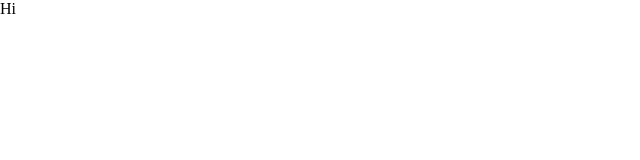
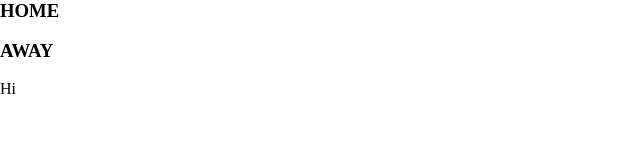
Before and after one commit to pantstootight/GettGit, a website: page index.html in a window 1280 px wide. Shown: the whole page, without its empty margins (0-640 px from the left). Drawn offline with nearby package versions, Linux system fonts and the light colour scheme.

Commit message:
Update index.html
updating html file

```diff
--- a/index.html
+++ b/index.html
@@ -1,6 +1,12 @@
 <html>
     <head><link rel="stylesheet" href="https://cdnjs.cloudflare.com/ajax/libs/normalize/8.0.1/normalize.css"></head>
     <body>
+        <div class="container">
+            <div><h3>HOME</h3>
+            </div>
+            <div><h3>AWAY</h3>
+            </div>
+        </div>
         Hi
     </body>
 </html>
```
